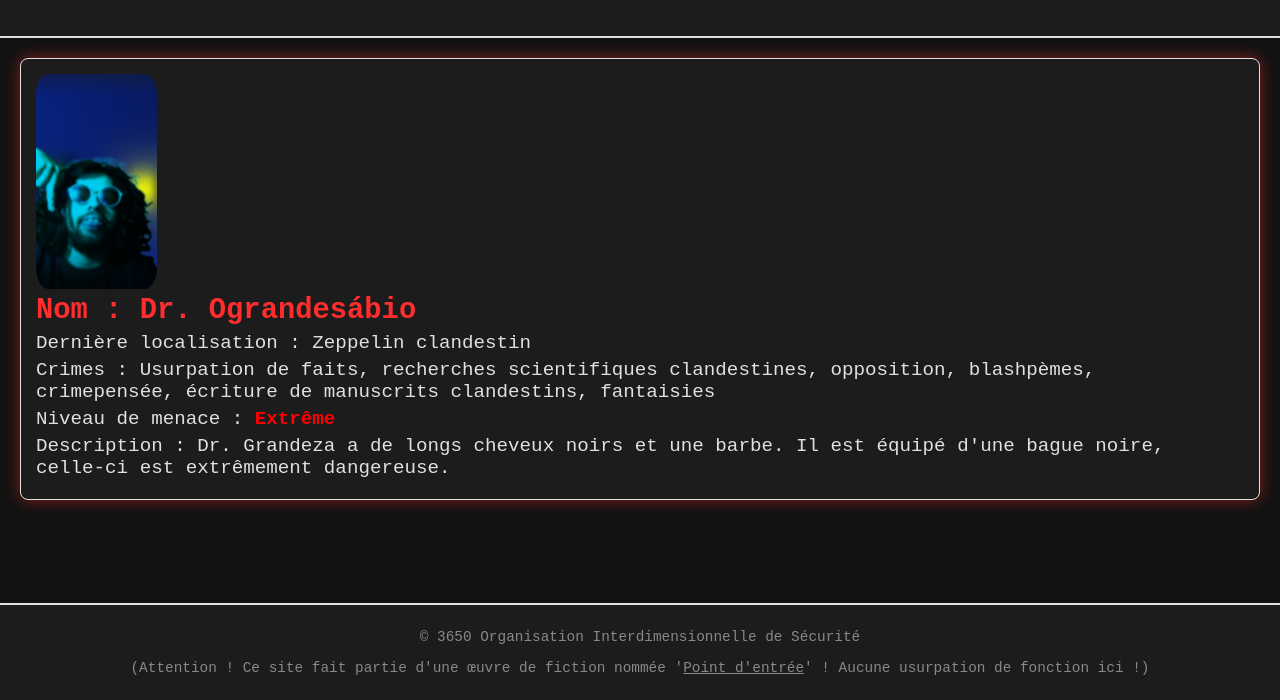
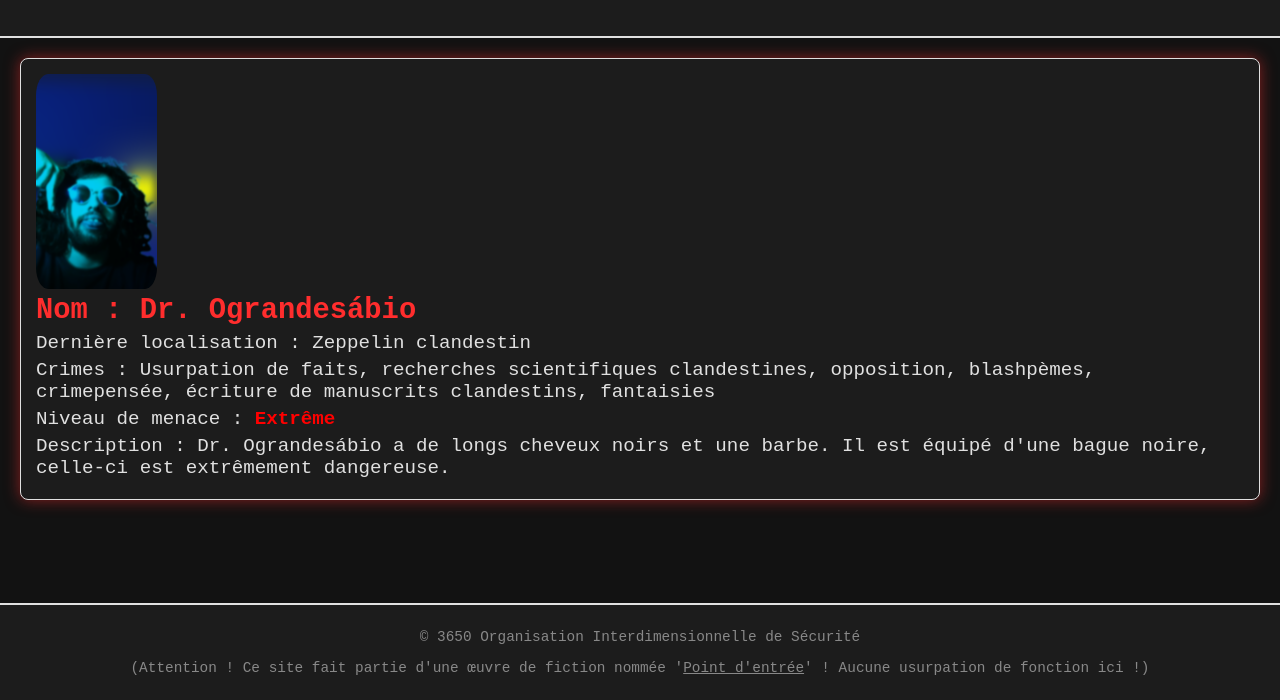
Before and after one commit to forEachLoopz/pointdentree, a plain HTML site: page index.html in a window 1280 px wide. Shown: the part 100-800 px from the top of the page. Drawn offline with Linux system fonts and the light colour scheme.

Commit message:
corriger une erreur

```diff
--- a/index.html
+++ b/index.html
@@ -19,7 +19,7 @@
             <p>Dernière localisation : Zeppelin clandestin</p>
             <p>Crimes : Usurpation de faits, recherches scientifiques clandestines, opposition, blashpèmes, crimepensée, écriture de manuscrits clandestins, fantaisies</p>
             <p>Niveau de menace : <span class="danger-level">Extrême</span></p>
-            <p>Description : Dr. Grandeza a de longs cheveux noirs et une barbe. Il est équipé d'une bague noire, celle-ci est extrêmement dangereuse.</p>
+            <p>Description : Dr. Ograndesábio a de longs cheveux noirs et une barbe. Il est équipé d'une bague noire, celle-ci est extrêmement dangereuse.</p>
         </div>
     </main>
 
```
Also changed, not shown: images/image1-5.png (added).
